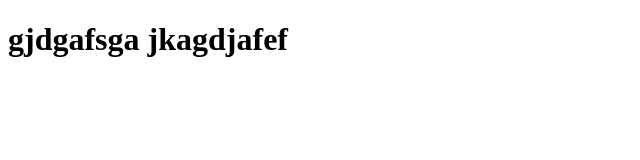
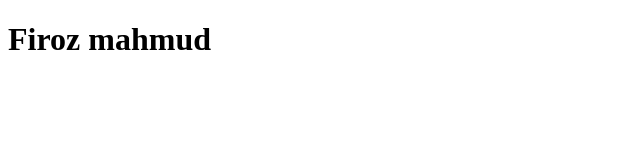
Before and after one commit to FIROZ132/firoz-website, a plain HTML site: page index.html in a window 1280 px wide. Shown: the whole page, without its empty margins (0-640 px from the left). Drawn offline with Linux system fonts and the light colour scheme.

Commit message:
heading change

```diff
--- a/index.html
+++ b/index.html
@@ -4,6 +4,6 @@
         <title>this is my wesite</title>
     </head>
     <body>
-        <h1>gjdgafsga jkagdjafef</h1>
+        <h1>Firoz mahmud</h1>
     </body>
 </html>
```
